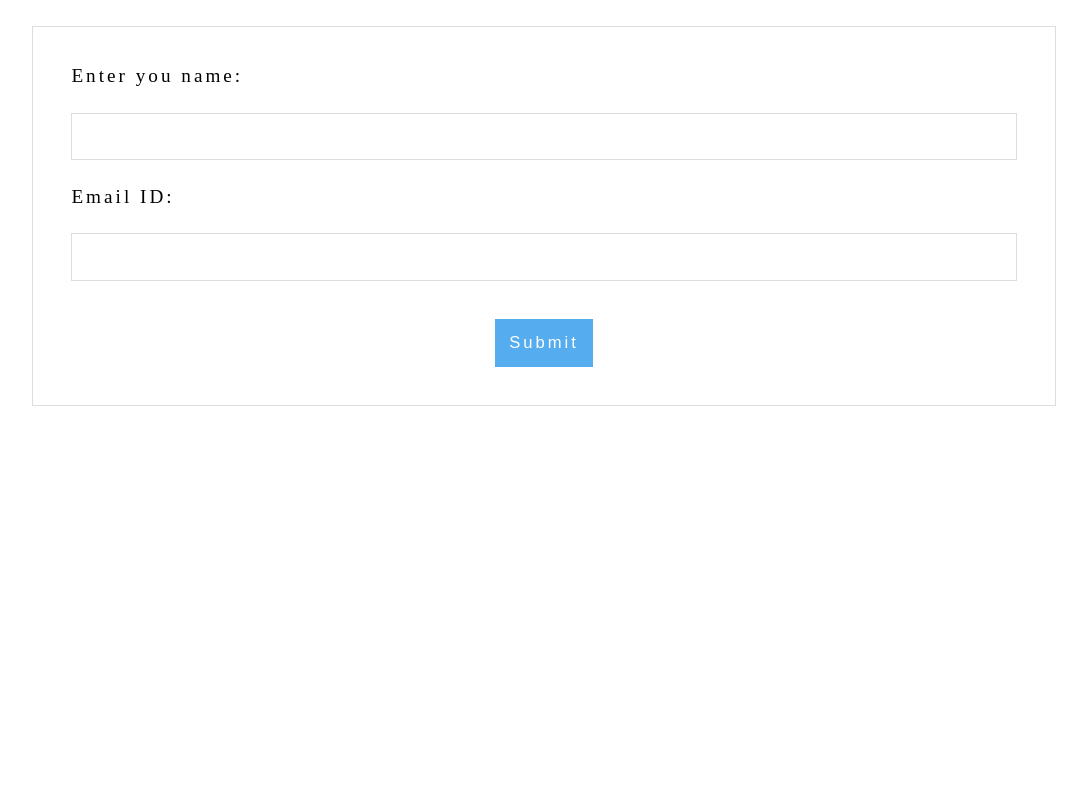
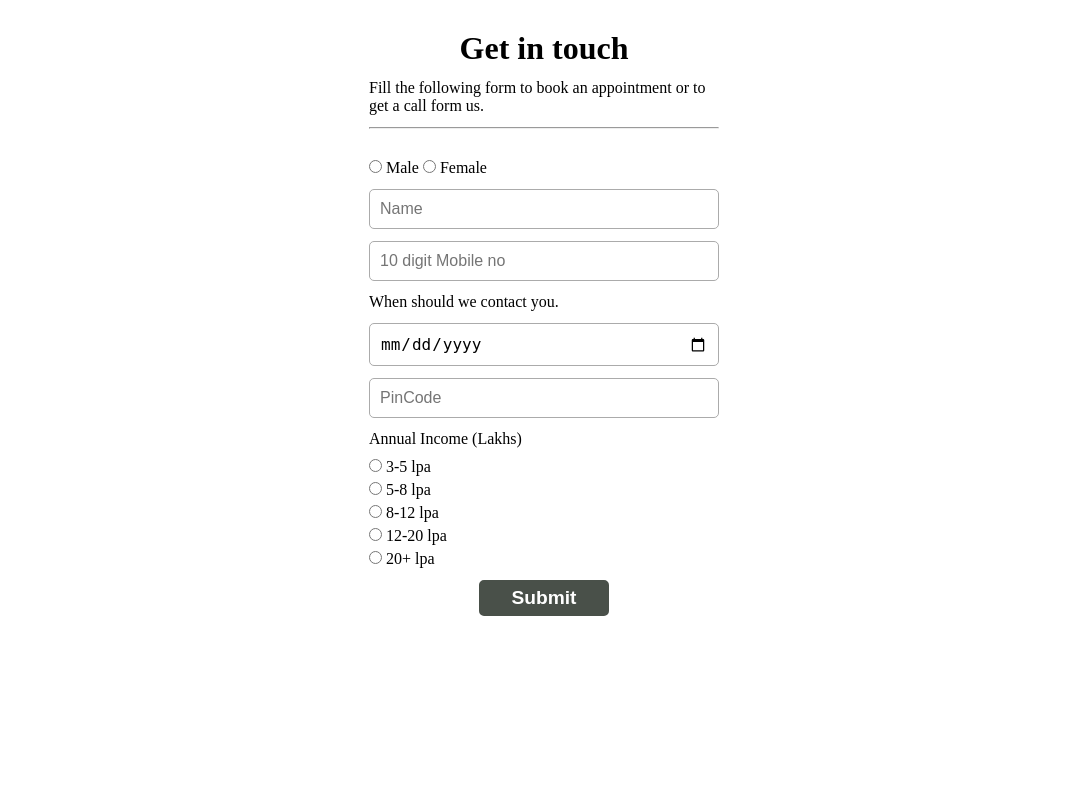
Before and after one commit to AmanPrajapati7015/lic-contect-us, a Flask app: page /contact_us in a window 1280 px wide. Shown: the whole page, without its empty margins (96-1183 px from the left). Run offline with Flask 3, Linux system fonts and the light colour scheme.

Commit message:
Create /contact_us pages and form

```diff
--- a/FlaskApp/app.py
+++ b/FlaskApp/app.py
@@ -1,5 +1,12 @@
 from flask import Flask, render_template, url_for, request
 import requests;
+
+
+# def sendToTel(str){
+#     import requests
+
+
+# }
 
 app = Flask(__name__)
 
@@ -20,7 +27,13 @@ def contact_us():
 def result():
     output = request.form.to_dict()
     print(output)
-    # name = output["name"]
+    str = ""
+    for key in output.keys():
+        str += f"{key} \t : {output[key]} \n"
+
+
+    # sendToTel(str)
+    print(str)
 
 
     return render_template("thanks.html")
--- a/FlaskApp/static/contact_us.css
+++ b/FlaskApp/static/contact_us.css
@@ -1,105 +1,72 @@
-html,body{
-    margin: 0px;
-    padding: 0px;
-    list-style: none;
-    box-sizing: border-box;
-    font-family: 'Rubik';
-    letter-spacing: 3px;
+*{
+    padding: 0;
+    margin: 0;
+
+}
+
+body{
+    padding: 30px 15px;
+}
+h1{
+    margin: auto;
 }
 
 
-/* element */
-
-.let_space{
-    letter-spacing: 2px;
+.form,
+div.header{
+    max-width: 350px;
+    display: flex;
+    flex-direction: column;
+    gap: 12px;
+    margin: auto;
+    margin-bottom: 30px ;
+    font-size: 1rem;
 }
 
 
-.c_grid{
-    display: grid;
-    justify-items: center;
-    align-items: center;
-    grid-gap: 2vmax;
+fieldset{
+    display: flex;
+    flex-direction: column;
+    border: none;
+    gap: 5px;
 }
 
-.grid{
-    display: grid;
-    grid-gap: 2vmax;
+fieldset legend{
+    margin-bottom: 10px;
+}
+
+input[type="text"],
+input[type="tel"],
+input[type="date"]{
+    padding: 10px;
+    outline: none;
+    font-size: 1rem;
+    border: 1px solid rgb(171, 171, 171);
+    border-radius: 5px;
+}
+
+input:focus{
+    border-color: green;
+    box-shadow: 3px 3px 3px rgb(181, 181, 181);
 }
 
 
 
-.box2{
-    grid-template-columns: 1fr 1fr;
+button.submit{
+    width: fit-content;
+    padding: 5px 30px;
+    background-color: rgb(73, 80, 73);
+    border: 2px solid rgb(73, 80, 73);
+    color: white;
+    border-radius: 5px;
+    font-size: 1.2rem;
+    font-weight: 700;
+    align-self: center;
 }
 
-.box3{
-    grid-template-columns: 1fr 1fr 1fr;
+
+button.submit:hover{
+    box-shadow: 3px 3px 3px rgb(181, 181, 181);
+    color: rgb(73, 80, 73);
+    background-color: white;
 }
-
-/* element */
-
-.table_cont{
-    overflow-x: scroll;
-    width: 70vw;
-}
-
-table {
-    border-collapse: collapse;
-    letter-spacing: 3px;
-    /* width: 100%; */
-}
-
-td, th {
-    border: 1px solid #dddddd;
-    text-align: center;
-    padding: 1vmax;
-    width: fit-content;
-}
-
-form{
-    margin: 2vmax 10vmax;
-    padding:3vmax;
-    border: 1px solid #dddddd;
-}
-
-label{
-    font-size: 1.5vmax;
-}
-
-input{
-    padding:1vmax;
-    font-size: 1.3vmax;
-    border: 1px solid #dddddd;
-    outline: none;
-}
-
-select{
-    padding:1vmax;
-    font-size: 1.3vmax;
-    border: 1px solid #dddddd;
-    outline: none;
-    letter-spacing: 3px;
-}
-
-option{
-    font-size: 1.5vmax;
-    letter-spacing: 3px;
-}
-
-.file_submit{
-  margin-top: 1vmax;
-  border: 1px solid #55acee;
-  outline: none;
-  background-color: #55acee;
-  color: white;
-  padding: 1vmax;
-  cursor: pointer;
-  transition: 0.3s;
-  letter-spacing: 3px;
-}
-
-.file_submit:hover{
-  background-color: white;
-  color: #55acee
-}
--- a/FlaskApp/templates/contact_us.html
+++ b/FlaskApp/templates/contact_us.html
@@ -10,27 +10,66 @@
 	</head>
 
 	<body>
+        <div class="header">
+            <h1>Get in touch</h1>
+            <p>Fill the following form to book an appointment or to get a call form us.</p>
+            <hr>
+        </div>
 
-        <form class="grid" action="/result" method="POST">
+        <form class="form" action="/result" method="POST">
 
-          <label for="name">Enter you name:</label>
-          <input type="text" id="name" name="name">
+            <div class="gender-wrap">
+                <input type="radio" id="male" name="gender" value="Male">
+                <label for="male">Male</label>
+                <input type="radio" id="female" name="gender" value="Female">
+                <label for="female">Female</label>
+            </div>
 
-          <label for="email">Email ID:</label>
-          <input type="email" id="email" name="email">
+            <input required type="text" id="name" name="name" placeholder="Name">
 
-          <center><input class="file_submit" type="Submit"></center>
+            <input required type="tel" id="phoneNo"
+             name="phn_no" placeholder="10 digit Mobile no"
+             minlength="10" maxlength="10" >
+
+             <label for="date">When should we contact you.</label>
+             <input required type="date" id="date" name="date">
+
+             <input required type="text" name="code" id="pinCode" placeholder="PinCode"
+             minlength="6" maxlength="6">
+
+             <fieldset>
+                <legend>Annual Income (Lakhs)</legend>
+
+                <div class="field">
+                    <input type="radio" name="income" id="3-5" value="3-5">
+                    <label for="3-5"> 3-5 lpa</label>
+                </div>
+
+                <div class="field">
+                    <input type="radio" name="income" id="5-8" value="5-8">
+                    <label for="5-8"> 5-8 lpa</label>
+                </div>
+
+                <div class="field">
+                    <input type="radio" name="income" id="8-12" value="8-12">
+                    <label for="8-12"> 8-12 lpa</label>
+                </div>
+
+                <div class="field">
+                    <input type="radio" name="income" id="12-20" value="12-20">
+                    <label for="12-20"> 12-20 lpa</label>
+                </div>
+
+                <div class="field">
+                    <input type="radio" name="income" id="20+" value="20+">
+                    <label for="20+"> 20+ lpa</label>
+                </div>
+
+             </fieldset>
+
+          <button type="submit" class="submit">Submit</button>
 
         </form>
-
-
-
-
-
-
-        <br>
-        <br>
-        <br>
 
 
     </body>
```
